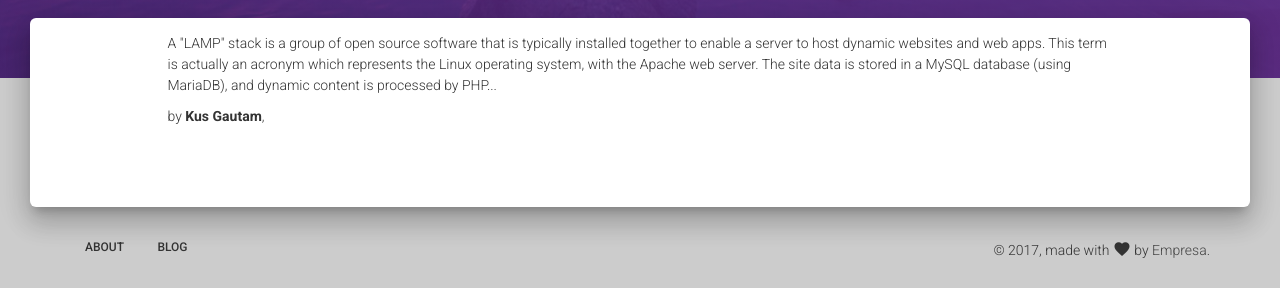
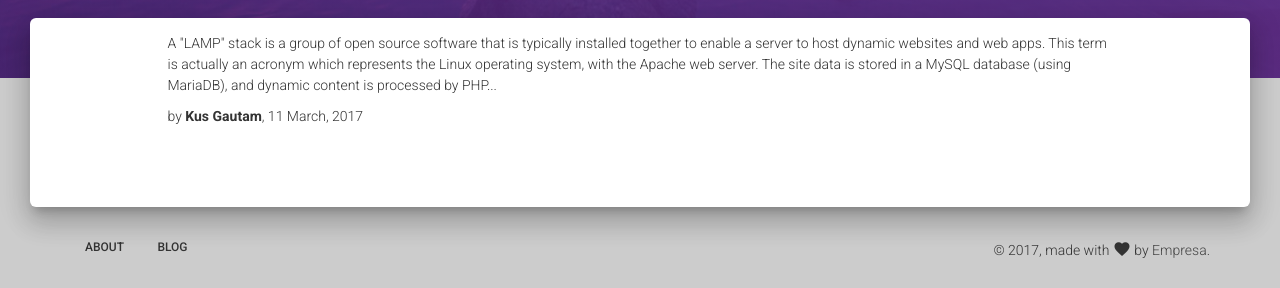
Before and after one commit to Cloudxtreme/doc-centos-7, a Jekyll site: the page built from _posts/2017-03-07-installing-lemp-stack-centos-7.html, in a window 1280 px wide and 900 px high, scrolled down 245 px. Shown: the part 609-897 px from the top of the window. Built offline with Jekyll 4.4.1, drawn with Linux system fonts in a browser that asks for light colours; nearby versions of some CDN libraries.

Commit message:
update md

```diff
--- a/_posts/2017-03-07-installing-lemp-stack-centos-7.html
+++ b/_posts/2017-03-07-installing-lemp-stack-centos-7.html
@@ -25,7 +25,7 @@ date: 2017-03-07
 				            <p>
 					        	A "LAMP" stack is a group of open source software that is typically installed together to enable a server to host dynamic websites and web apps. This term is actually an acronym which represents the Linux operating system, with the Apache web server. The site data is stored in a MySQL database (using MariaDB), and dynamic content is processed by PHP...
 					        </p>
-					        <p>by <strong>Kus Gautam</strong>, {{ post.date | date_to_string }}</p>
+					        <p>by <strong>Kus Gautam</strong>, 11 March, 2017</p>
 				        </div>
 				    </div>
 			</div>
```
